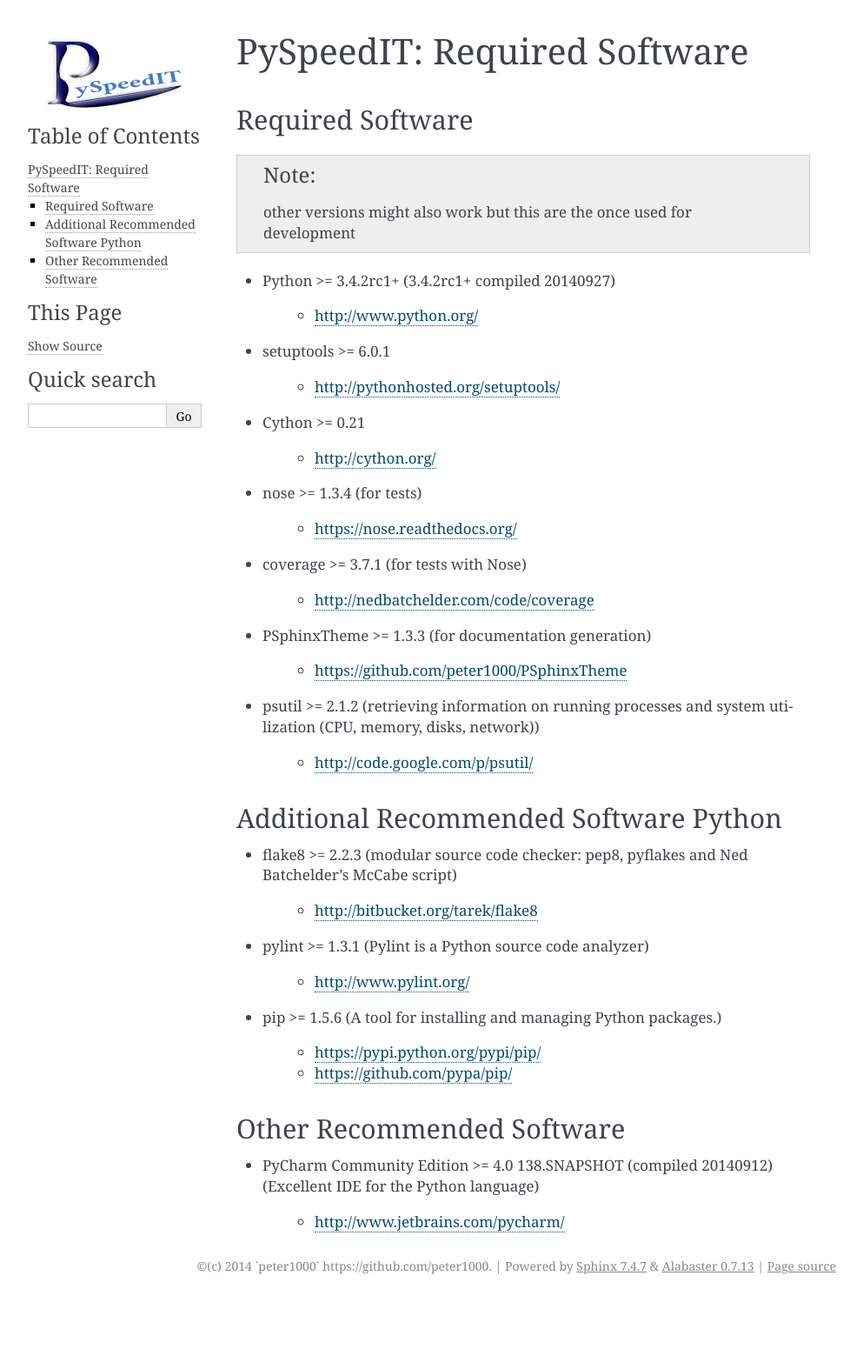
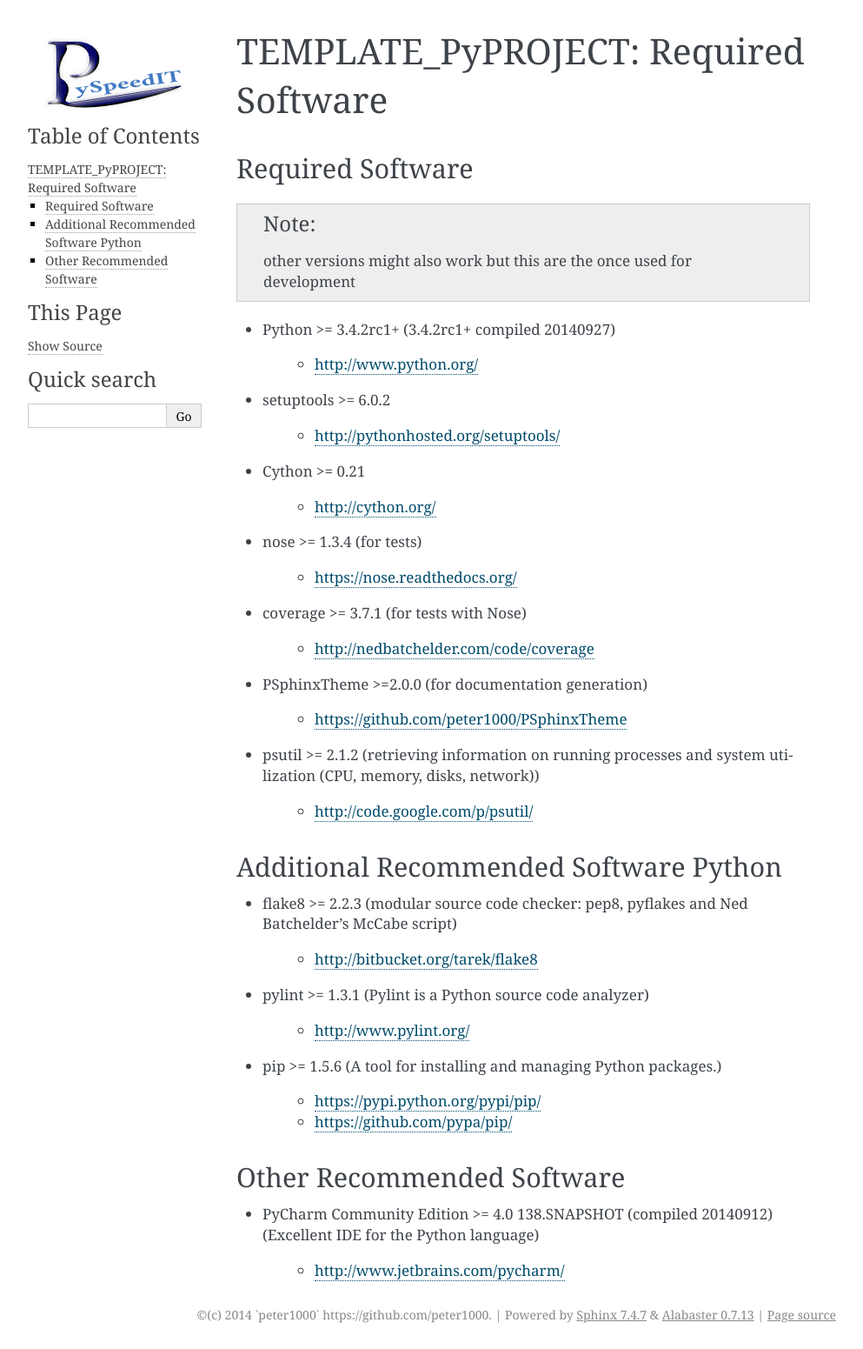
Before and after one commit to peter1000/PySpeedIT, a Sphinx documentation site: the page built from docs/RequiredSoftware.rst, in a window 1280 px wide. Shown: the whole page at 87% size, without its empty margins (148-1141 px from the left). Built offline with Sphinx 7.4.7, drawn with Linux system fonts in a browser that asks for light colours; before the commit the page ends 1495 px from its top, so only the background shows below that.

Commit message:
Version 1.0.7     2014-10-01 ============================
Fixes/Other Changes:
--------------------

   - updated tested python version to: 3.4.2rc1
   - Required Software: setuptools >= 6.0.2
   - updated requirement: PSphinxTheme>=2.0.0

```diff
--- a/CHANGELOG.rst
+++ b/CHANGELOG.rst
@@ -5,15 +5,15 @@
 
 .. _whats-new:
 
-Version 1.0.7     xxxx-xx-xx
+Version 1.0.7     2014-10-01
 ============================
 
 Fixes/Other Changes:
 --------------------
 
    - updated tested python version to: 3.4.2rc1
-   - Required Software: setuptools >= 6.0.1
-
+   - Required Software: setuptools >= 6.0.2
+   - updated requirement: PSphinxTheme>=2.0.0
 
 
 Version 1.0.6     2014-09-26
--- a/docs/RequiredSoftware.rst
+++ b/docs/RequiredSoftware.rst
@@ -1,11 +1,11 @@
 
 
-============================
-PySpeedIT: Required Software
-============================
+=====================================
+TEMPLATE_PyPROJECT: Required Software
+=====================================
 
 
-.. index:: PySpeedIT; requirements
+.. index:: TEMPLATE_PyPROJECT; requirements
 
 Required Software
 =================
@@ -16,7 +16,7 @@
 
    - `<http://www.python.org/>`_
 
-- setuptools >= 6.0.1
+- setuptools >= 6.0.2
 
    - `<http://pythonhosted.org/setuptools/>`_
 
@@ -33,7 +33,7 @@
 
    - `<http://nedbatchelder.com/code/coverage>`_
 
-- PSphinxTheme >= 1.3.3  (for documentation generation)
+- PSphinxTheme >=2.0.0  (for documentation generation)
 
    - `<https://github.com/peter1000/PSphinxTheme>`_
 
--- a/docs/conf.py
+++ b/docs/conf.py
@@ -121,7 +121,7 @@
 # ===========================================================================================================================
 
 # set_psphinxtheme: html_theme_path, html_theme, needs_sphinx
-html_theme_path, html_theme, needs_sphinx = set_psphinxtheme('main-cloud')
+html_theme_path, html_theme, needs_sphinx = set_psphinxtheme('p-main_theme')
 
 # [optional] overwrite some of the default options
 # html_theme_options = {}
--- a/requirements.txt
+++ b/requirements.txt
@@ -7,4 +7,4 @@
 # extras
 nose>=1.3.4
 coverage>=3.7.1
-PSphinxTheme>=1.3.3
+PSphinxTheme>=2.0.0
```
